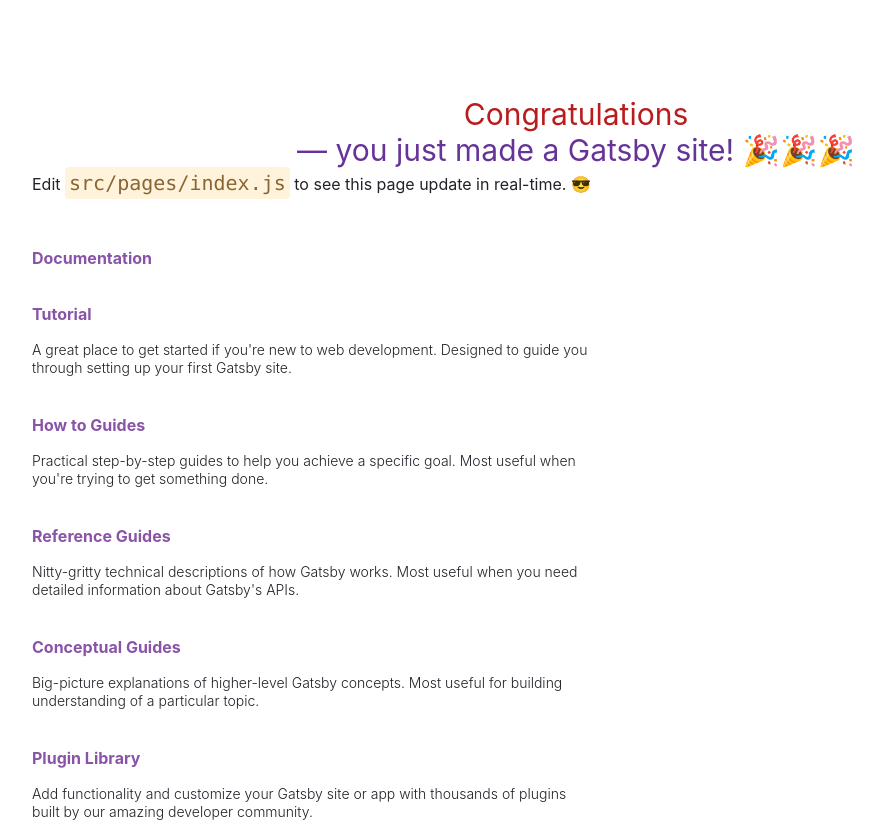
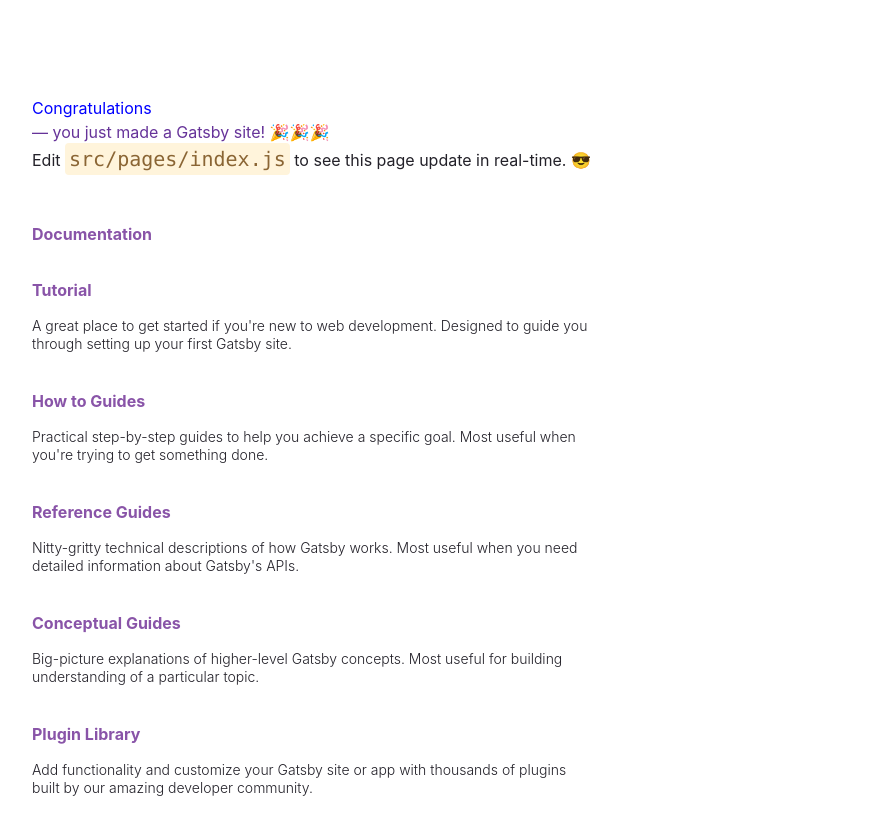
Before and after one commit to jakesfcoetz/website-planserv, a Gatsby site: page / in a window 1280 px wide. Shown: the top 823 px of the page, without its empty margins (64-948 px from the left). Built offline with nearby package versions, Linux system fonts and the light colour scheme; Gatsby itself is replaced by a stand-in of ours.

Commit message:
add default color theme

```diff
--- a/src/pages/index.tsx
+++ b/src/pages/index.tsx
@@ -129,7 +129,7 @@
   return (
     <main style={pageStyles}>
       <title>Home Page</title>
-      <h1 className="lg:text-red-700 text-center text-3xl">
+      <h1 className="text-planserv-blue">
         Congratulations
         <br />
         <span style={headingAccentStyles}>— you just made a Gatsby site! </span>
--- a/tailwind.config.js
+++ b/tailwind.config.js
@@ -2,6 +2,12 @@
   purge: ['./src/**/*.{js,jsx,ts,tsx}'],
   darkMode: false, // or 'media' or 'class'
   theme: {
+    colors: {
+      'planserv-green': '#00ff00',
+      'planserv-blue': '#0000ff',
+      'planserv-gray': '#ff0000',
+    },
+
     extend: {},
   },
   variants: {
```
